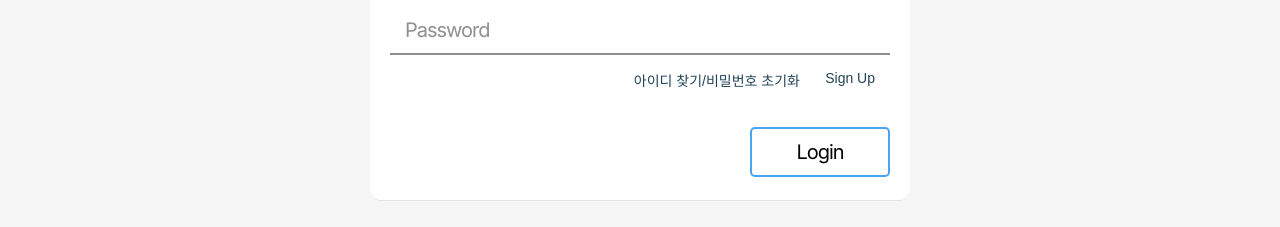
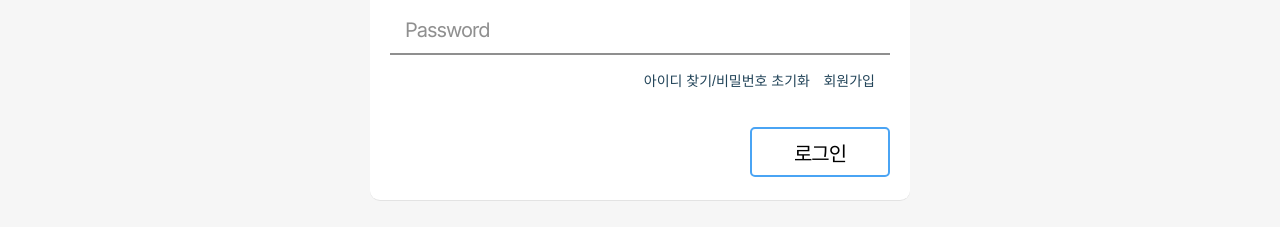
Before and after one commit to jkc-mycode/KIT-CE-CS-Frontend, a React (Create React App) app: page /login in a window 1280 px wide. Shown: the part 386-613 px from the top of the page. Built offline with nearby package versions, Linux system fonts and the light colour scheme.

Commit message:
22.08.28 로그인 페이지 디테일 수정

```diff
--- a/src/Components/Login.css
+++ b/src/Components/Login.css
@@ -44,7 +44,7 @@
     border: 0px;
 
     position: absolute;
-    right: 90px;
+    right: 80px;
 
     text-align: right;
 }
--- a/src/Components/Login.js
+++ b/src/Components/Login.js
@@ -63,9 +63,9 @@ function LoginPage(){
                     <input type="password" name="password" value={password || ''} placeholder="Password" className="pw_input" onChange={onPasswordHandler} /><br/>
                 </div>
                 <div className="button_container">
-                    <button type="submit" className="mbutton login_button" onClick={onClickLogin} >Login</button>
+                    <button type="submit" className="mbutton login_button" onClick={onClickLogin} >로그인</button>
                     <button className="ebutton idsearch_button" onClick={()=>navigate('/idsearch')}>아이디 찾기/비밀번호 초기화</button>
-                    <button className="ebutton signup_button" onClick={()=>navigate('/signup')}>Sign Up</button>
+                    <button className="ebutton signup_button" onClick={()=>navigate('/signup')}>회원가입</button>
                 </div>
             </form>
         </div>
```
